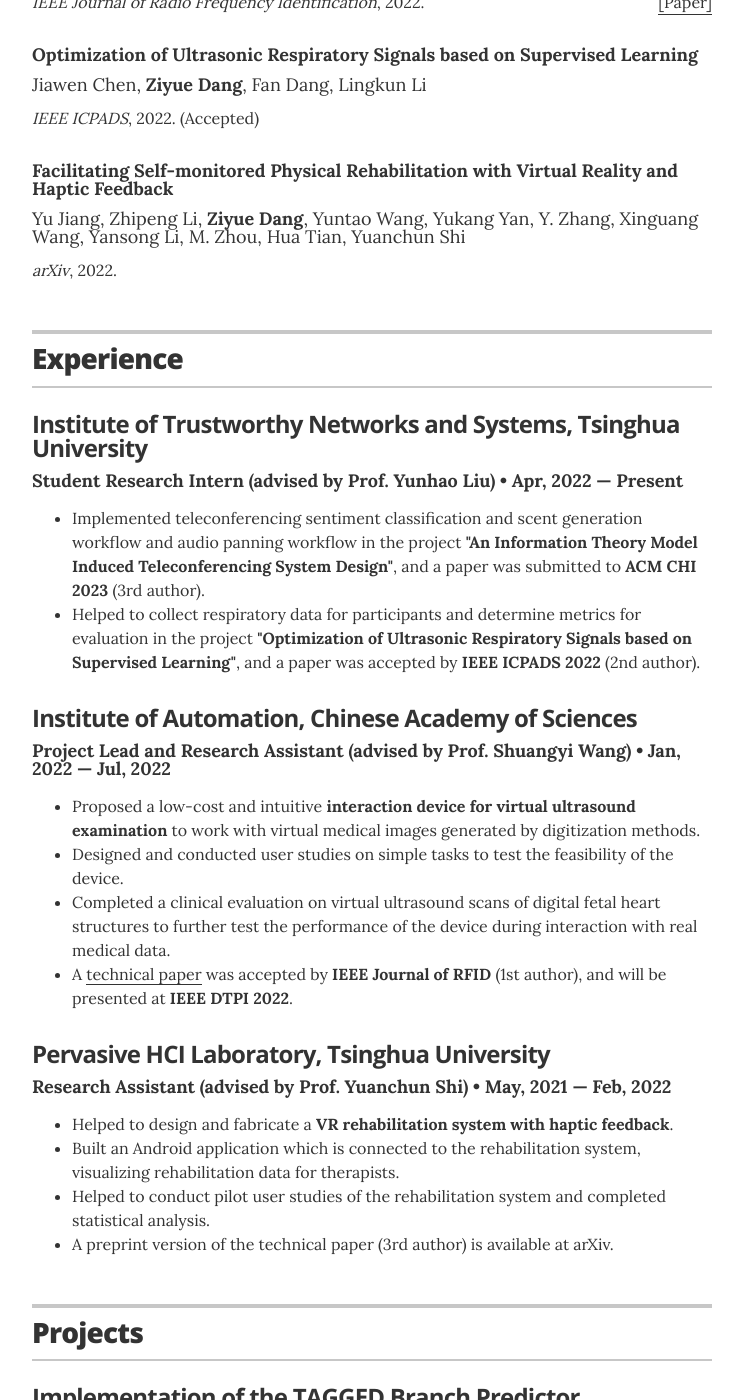
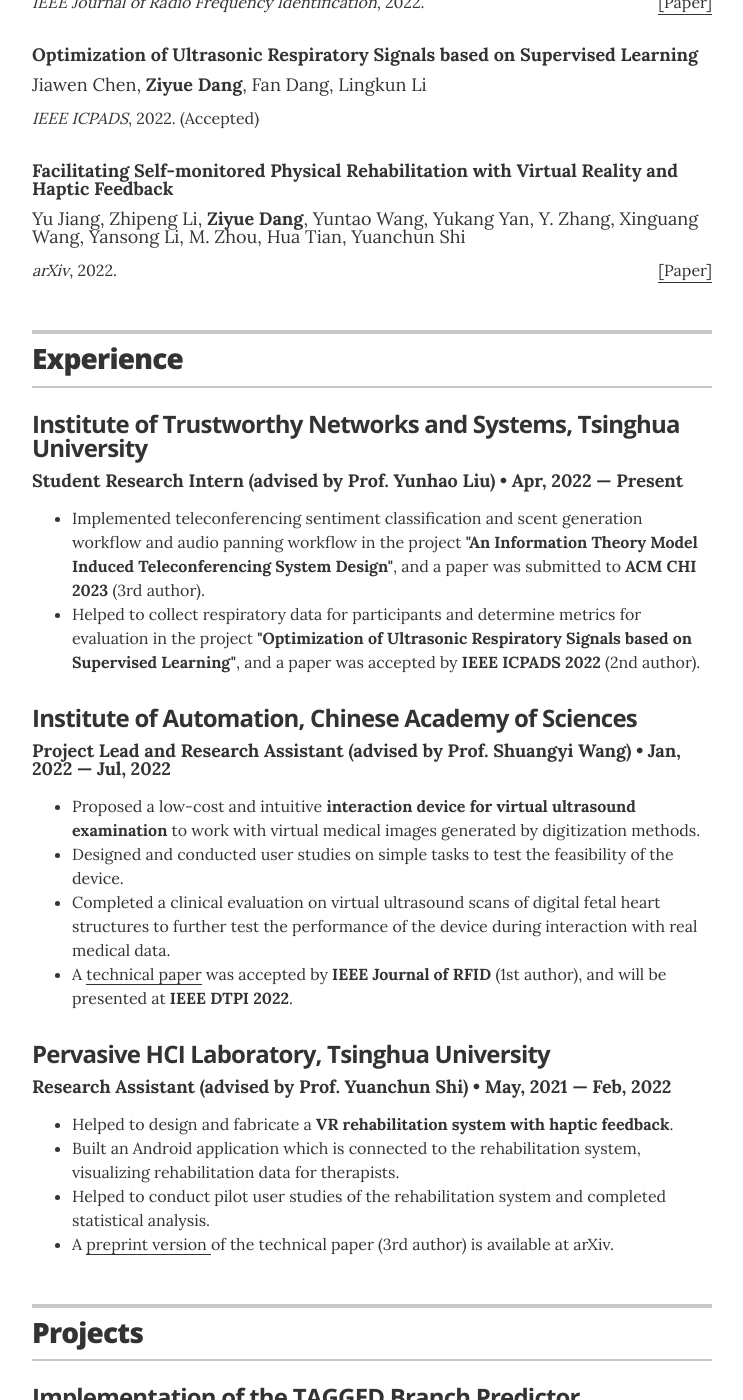
Before and after one commit to Syldavian/Syldavian.github.io, a Jekyll site: the page built from index.html, in a window 1280 px wide and 1400 px high, scrolled down 1154 px. Shown: the whole window, without its empty margins (268-1011 px from the left). Built offline with Jekyll 4.4.1, drawn with Linux system fonts in a browser that asks for light colours.

Commit message:
Add url for preprint paper

```diff
--- a/_data/experience.yml
+++ b/_data/experience.yml
@@ -16,4 +16,4 @@
 - company: Pervasive HCI Laboratory, Tsinghua University
   position: Research Assistant (advised by Prof. Yuanchun Shi)
   duration:   May, 2021  &mdash; Feb, 2022
-  summary: <ul class="resume-item-list"><li>Helped to design and fabricate a <b>VR rehabilitation system with haptic feedback</b>.</li><li>Built an Android application which is connected to the rehabilitation system, visualizing rehabilitation data for therapists.</li><li>Helped to conduct pilot user studies of the rehabilitation system and completed statistical analysis.</li><li>A preprint version of the technical paper (3rd author) is available at arXiv.</li></ul>
+  summary: <ul class="resume-item-list"><li>Helped to design and fabricate a <b>VR rehabilitation system with haptic feedback</b>.</li><li>Built an Android application which is connected to the rehabilitation system, visualizing rehabilitation data for therapists.</li><li>Helped to conduct pilot user studies of the rehabilitation system and completed statistical analysis.</li><li>A <a href="https://arxiv.org/abs/2209.12018" itemprop="url"> preprint version </a> of the technical paper (3rd author) is available at arXiv.</li></ul>
--- a/_data/recognitions.yml
+++ b/_data/recognitions.yml
@@ -15,4 +15,4 @@
   authors: Yu Jiang, Zhipeng Li, <b>Ziyue Dang</b>, Yuntao Wang, Yukang Yan, Y. Zhang, Xinguang Wang, Yansong Li, M. Zhou, Hua Tian, Yuanchun Shi
   from: arXiv
   year: 2022.
-  #url:
+  url: https://arxiv.org/abs/2209.12018
```
